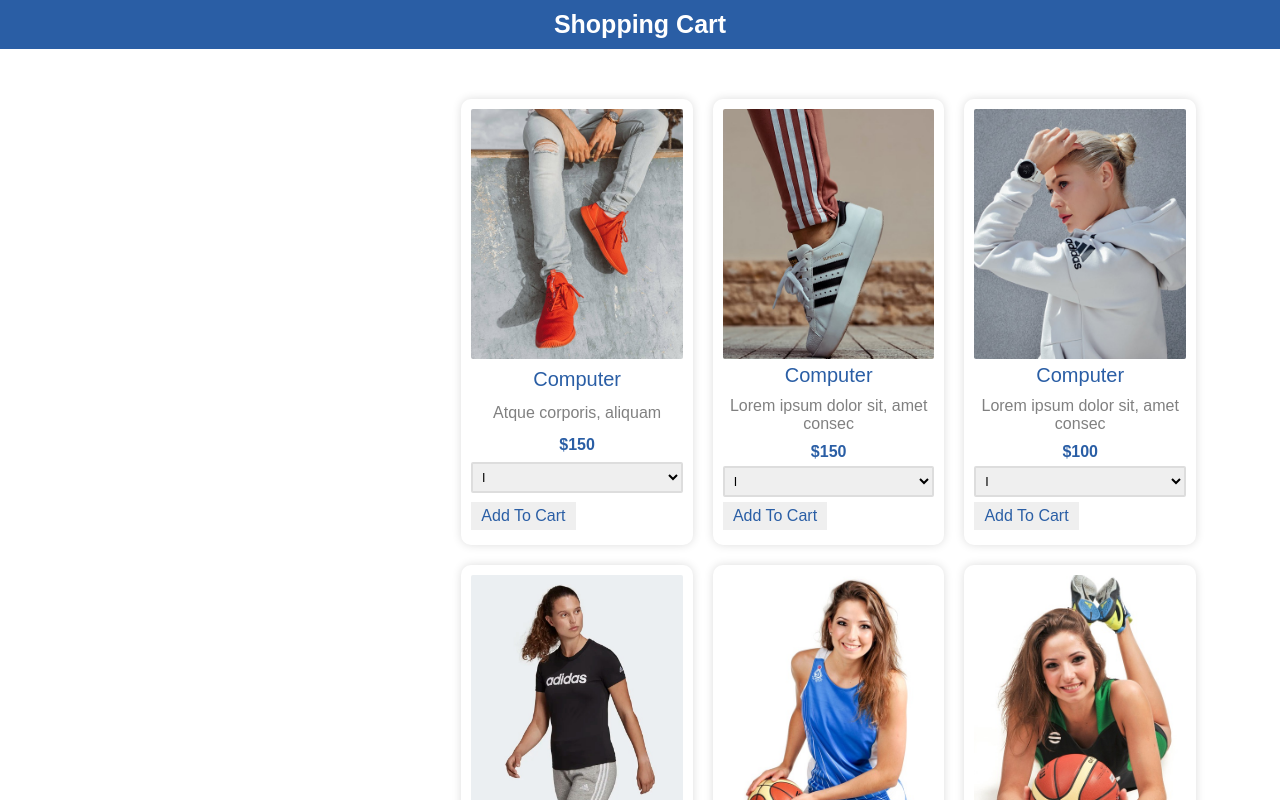
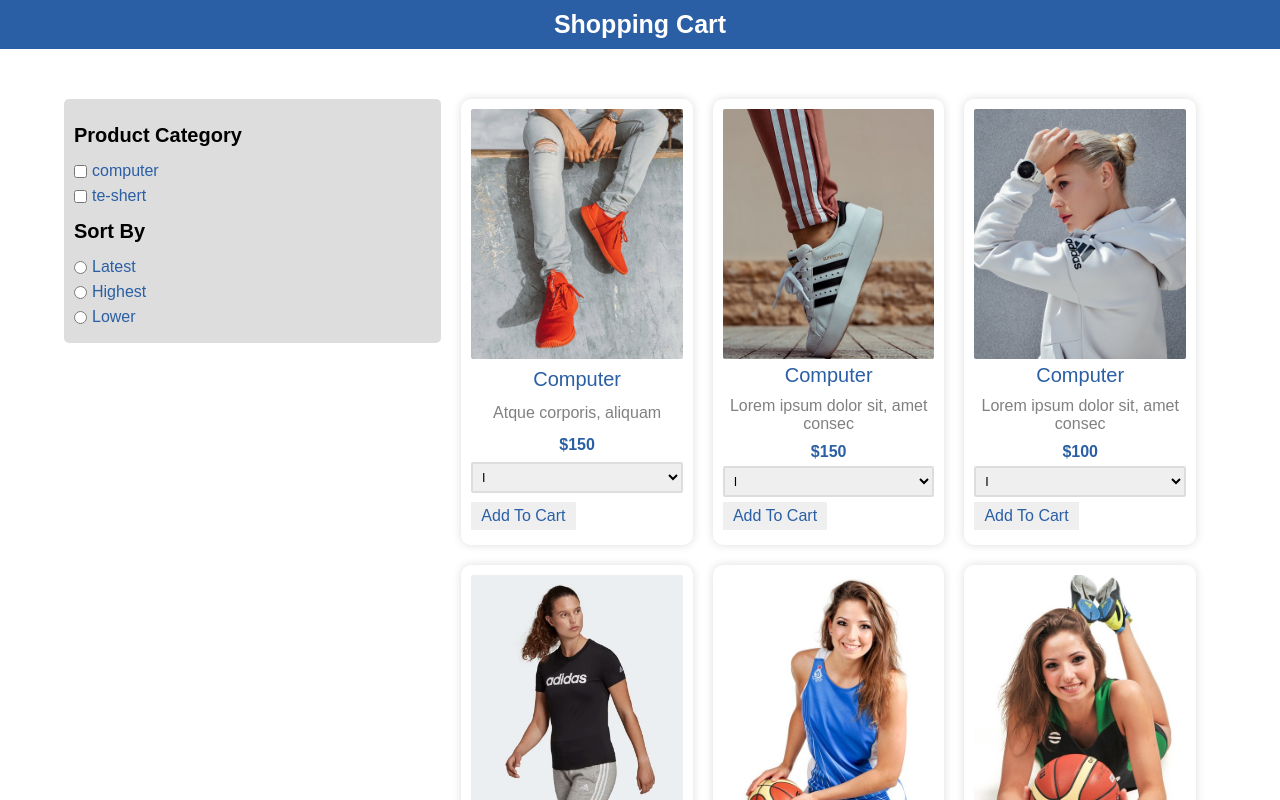
Before and after one commit to Abdo-112002/redux-node-shopping-cart, a React (Create React App) app in the folder client/: page / in a window 1280 px wide. Shown: the top 800 px of the page. Built offline with nearby package versions, Linux system fonts and the light colour scheme.

Commit message:
filter-comp

```diff
--- a/client/public/index.html
+++ b/client/public/index.html
@@ -39,6 +39,5 @@
       To begin the development, run `npm start` or `yarn start`.
       To create a production bundle, use `npm run build` or `yarn build`.
     -->
-
   </body>
 </html>
--- a/client/src/App.js
+++ b/client/src/App.js
@@ -3,6 +3,7 @@
 import React from "react";
 import styled from "styled-components";
 import CartComponent from "./components/cart/CartComponent";
+import FilterProducts from "./components/filter/FilterProducts";
 import Footer from "./components/footer/Footer";
 import Header from "./components/header/Header";
 import { StyledMinSection } from "./components/min-content/MinContent.style";
@@ -25,9 +26,7 @@ function App() {
     <MainContainer>
         <Header/>
         <StyledMinSection>
-            <div>
-
-            </div>
+            <FilterProducts/>
             <CartComponent/>
         </StyledMinSection>
         <Footer/>
--- a/client/src/components/cart/CartComponent.jsx
+++ b/client/src/components/cart/CartComponent.jsx
@@ -1,4 +1,4 @@
-import React, { useEffect, useState , useCallback} from 'react';
+import React, { useCallback, useEffect, useState } from 'react';
 import data from '../../db.json';
 import Modal from '../modal/Modal';
 import { CartWrapper } from './cart.style';
--- /dev/null
+++ b/client/src/components/filter/FilterProducts.jsx
@@ -0,0 +1,40 @@
+
+import React from 'react'
+import { FilterContent, FilterTitle, FilterType, FilterTypesContent, FilterWrapper, InputLabel } from './filter.style'
+
+function FilterProducts() {
+  return (
+    <FilterWrapper>
+        <FilterContent>
+            <FilterTitle>
+                Product Category
+            </FilterTitle>
+            <FilterTypesContent>
+                <FilterType inputType='checkbox'/>
+                <InputLabel>computer</InputLabel>
+            </FilterTypesContent>
+            <FilterTypesContent>
+                <FilterType inputType='checkbox'/>
+                <InputLabel>te-shert</InputLabel>
+            </FilterTypesContent>
+            <FilterTitle>
+                Sort by
+            </FilterTitle>
+            <FilterTypesContent>
+                <FilterType name='filter' inputType='radio'/>
+                <InputLabel name='filter'>Latest</InputLabel>
+            </FilterTypesContent>
+            <FilterTypesContent>
+                <FilterType name='filter' inputType='radio'/>
+                <InputLabel name='filter'>Highest</InputLabel>
+            </FilterTypesContent>
+            <FilterTypesContent>
+                <FilterType name='filter' inputType='radio'/>
+                <InputLabel name='filter'>Lower</InputLabel>
+            </FilterTypesContent>
+        </FilterContent>
+    </FilterWrapper>
+  )
+}
+
+export default FilterProducts
--- /dev/null
+++ b/client/src/components/filter/filter.style.js
@@ -0,0 +1,47 @@
+
+
+import styled from "styled-components";
+import { CartTitle } from "../cart/cart.style";
+
+export const FilterWrapper = styled.div`
+    padding: 50px 0;
+    position: relative;
+`;
+
+export const FilterContent = styled.div`
+    background-color: #ddd;
+    padding: 10px;
+    border-radius: 5px;
+    position: sticky;
+    top: 0;
+    left: 0;
+`;
+
+export const FilterTitle = styled(CartTitle)`
+    color: black;
+    font-weight: bold;
+    margin: 15px 0;
+`;
+
+export const FilterTypesContent = styled.div`
+    display: flex;
+    align-items: center;
+    justify-content: flex-start;
+    gap: 5px;
+    margin: 7px 0;
+`;
+
+export const InputLabel = styled.label.attrs(({name})=> ({
+    for : name,
+}))`
+    color: #2a5ea5;
+`;
+
+export const FilterType = styled.input.attrs(({inputType,name})=> ({
+    type : inputType,
+    name : name,
+}))`
+    font-size: 20px;
+    accent-color:#2a5ea5;
+    cursor: pointer;
+`;
```
